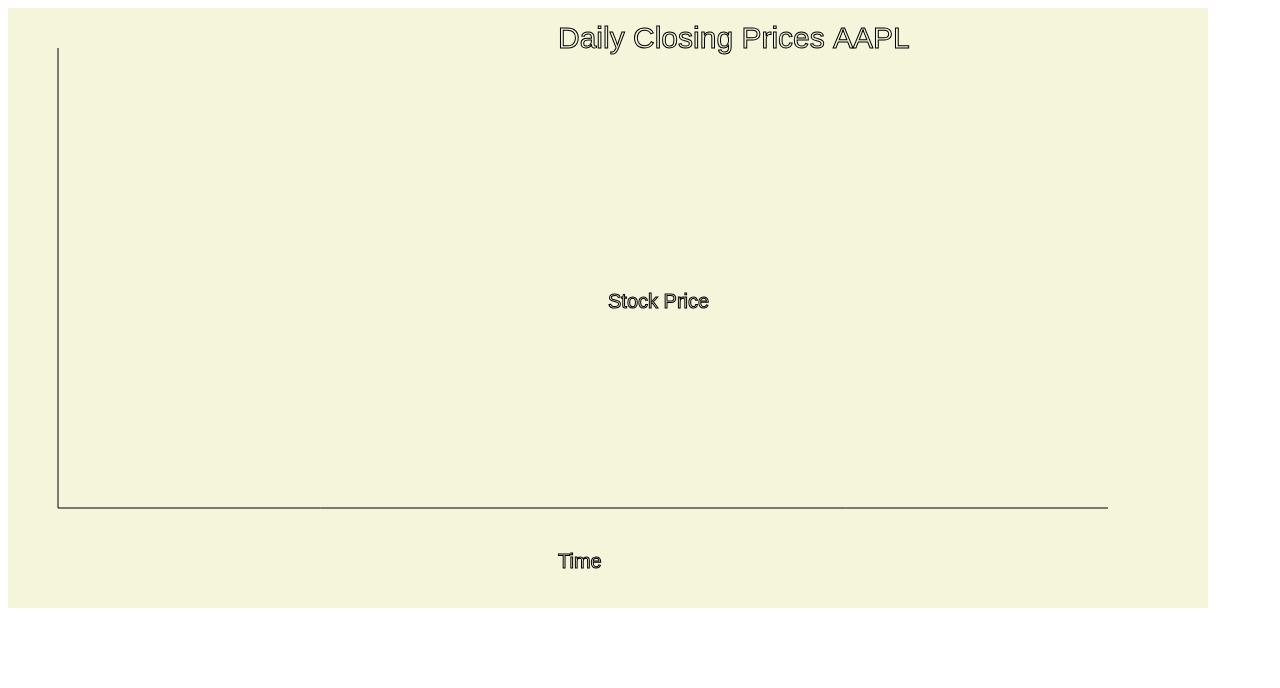
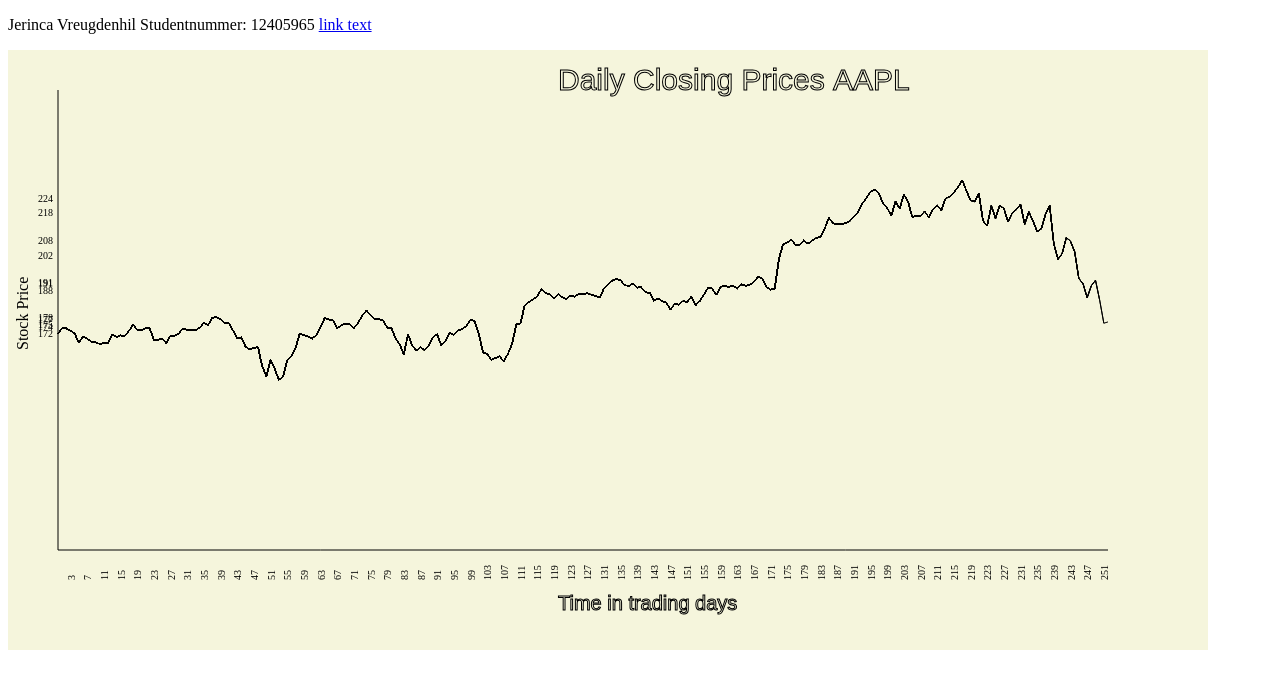
Before and after one commit to Jerinca/DataProcessing, a plain HTML site: page Homework/Week_3/page.html in a window 1280 px wide. Shown: the top 688 px of the page. Drawn offline with Linux system fonts and the light colour scheme.

Commit message:
uploaden

```diff
--- a/Homework/Week_3/page.html
+++ b/Homework/Week_3/page.html
@@ -4,14 +4,20 @@
 	<title>Hello Jerinca</title>
 </head>
 <body>
+	<p>Jerinca Vreugdenhil
+		Studentnummer: 12405965
+		<a href="https://finance.yahoo.com/quote/AAPL/history?p=AAPL">link text</a>
+	</p>
 	<canvas id = "myCanvas" width = "1500" height = "800"></canvas>
 		<script type="text/javascript">
 			var fileName = "appleclose.json";
 			var txtFile = new XMLHttpRequest();
 
-			// create global lists
+			// create global lists and a counter for amount of dates
 			var stockDates = [];
+			var counter = 0;
 			var stockPrices = [];
+			var stockCoordinates = [];
 
 			txtFile.onreadystatechange = function() {
 			    if (txtFile.readyState === 4 && txtFile.status == 200) {
@@ -20,38 +26,31 @@
 			    	// for every stock in dataset with stocks
 			    	for (stock in dataStock){
 
-			    		// push the stock dates and prices into lists
-			    		stockDates.push(stock);
+			    		// push amount of dates and push closing stock dates
+			    		stockDates.push(counter);
+			    		counter++;
 			    		stockPrices.push(dataStock[stock]["Close"]);
 			    	}
 
-
-
-			    // draw the canvas and x and y axis
-			    draw();
+			    // get min and max
 			    maxValue = getMaxOfArray(stockPrices);
 			    minValue = getMinOfArray(stockPrices);
 
-			    console.log(maxValue)
-			    console.log(minValue)
+			    // transform values into x and y pixels on the canvas
+			    var y = createTransform([minValue - 50, maxValue + 50], [40, 500]);
+			    var x = createTransform([0, 252], [50, 1100]);
 
-			    var y = createTransform([minValue, maxValue], [50,500])
-			    var x = createTransform([0, 252], [0,1100])
-
-
-			    // var hey = stockDates.getTime()
-			    // console.log(hey)
-
-			    for (i in stockPrices){
-		    		console.log(i)
-		    	}
-
-		    	for (i in stockDates){
-		    		console.log(i)
+			    // get coorditnates on the canvas
+			    for (var i = 0; i < stockPrices.length; i++){
+			    	stockCoordinates[i] = 500 - y(stockPrices[i]);
+			    	stockDates[i] = x(stockDates[i]);
+			    }
+			    // draw
+			    draw();
 
 			    }
-			    }
 			}
+
 			txtFile.open("GET", fileName);
 			txtFile.send();
 
@@ -60,37 +59,78 @@
 				// get a canvas 2d
 			   	var canvas = document.getElementById('myCanvas');
 				var ctx = canvas.getContext('2d');
-				x=0, y=0, width=1200, height=600;
+				x = 0, y = 0, width = 1200, height = 600;
 
 				// sets the elements of the canvas
 				ctx.fillStyle = "beige";
-				ctx.fillRect(x, y, width, height)
+				ctx.fillRect(x, y, width, height);
+
+				// draw axis
 				ctx.beginPath();
-				ctx.moveTo(50,40);
-				ctx.lineTo(50,500);
-				ctx.lineTo(1100,500)
+				ctx.moveTo(50, 40);
+				ctx.lineTo(50, 500);
+				ctx.lineTo(1100, 500)
+
+				// label axis
 				ctx.stroke();
 				ctx.font = "30px Arial";
 				ctx.strokeText("Daily Closing Prices AAPL", 550, 40);
 				ctx.font = "20px Arial";
-				ctx.strokeText("Time", 550, 560);
+				ctx.strokeText("Time in trading days", 550, 560);
 
-				ctx.strokeText("Stock Price", width/2, height/2)
-				// ctx.rotate(180 * (Math.PI / 180));
+				// save and hold
+				ctx.save();
+				ctx.translate(20, 300);
 
+				// rotate and write down time, restore
+				ctx.rotate( -Math.PI / 2 );
+				ctx.font = "16px serif";
+				ctx.fillStyle = "black";
+				ctx.fillText( "Stock Price", 0, 0 );
+				ctx.restore();
+				ctx.beginPath();
+				ctx.moveTo(stockDates[0],stockCoordinates[0]);
+				ctx.font = "10px serif";
+				ctx.fillStyle = "black";
 
+				// draw graph
+			    for (var i = 1; i < stockCoordinates.length; i++){
+					ctx.lineTo(stockDates[i],stockCoordinates[i]);
+					ctx.stroke();
 				}
 
+				for (var i = 1; i < stockCoordinates.length; i++){
+					if (i % 20 ===0)
+
+						// write down stockprice
+						ctx.fillText(Math.round(stockPrices[i],2), 30, stockCoordinates[i]);
+						ctx.moveTo(stockDates[0], stockCoordinates[i]);
+				}
+
+				for (var i = 1; i < stockCoordinates.length; i++){
+					if (i % 4 ===0){
+
+						// rotate and write down time, restore
+						ctx.save();
+						ctx.translate(0, 600);
+						ctx.rotate( -Math.PI / 2 );
+						ctx.font = "10px serif";
+						ctx.fillStyle = "black";
+						ctx.fillText(i - 1, 70, stockDates[i]);
+						ctx.restore();
+					}
+				}
+				}
+
+			// get maximum out of array
 			function getMaxOfArray(numArray) {
 				return Math.max.apply(null, numArray);
-
 				}
 
+			// get minimum out of array
 			function getMinOfArray(numArray) {
 				return Math.min.apply(null, numArray);
-
 				}
-
 
 			function createTransform(domain, range){
 			// domain is a two-element array of the data bounds [domain_min, domain_max]
@@ -100,23 +140,20 @@
 			// range_max = alpha * domain_max + beta
 		 		// a solution would be:
 
-		    var domain_min = domain[0]
-		    var domain_max = domain[1]
-		    var range_min = range[0]
-		    var range_max = range[1]
+		    var domain_min = domain[0];
+		    var domain_max = domain[1];
+		    var range_min = range[0];
+		    var range_max = range[1];
 
 		    // formulas to calculate the alpha and the beta
-		   	var alpha = (range_max - range_min) / (domain_max - domain_min)
-		    var beta = range_max - alpha * domain_max
+		   	var alpha = (range_max - range_min) / (domain_max - domain_min);
+		    var beta = range_max - alpha * domain_max;
 
 		    // returns the function for the linear transformation (y= a * x + b)
 		    return function(x){
 		      return alpha * x + beta;
  			}
-
-
 		    }
-
 		</script>
 
 </body>
```
Also changed, not shown: Homework/Week_2/graph.html (added, +51 -0 lines).
